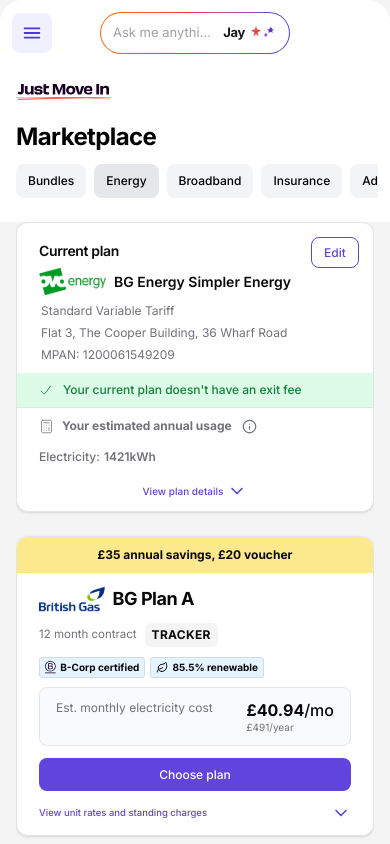
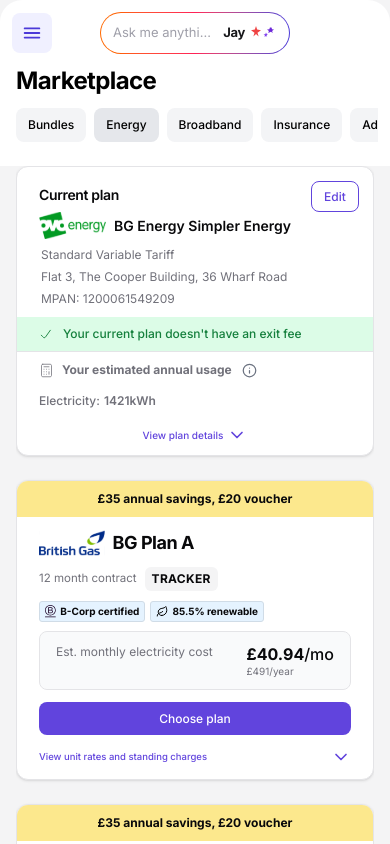
Before and after one commit to vargastm/just-move-in-challenge, a React (Vite) app: page / in a window 390 px wide. Built offline with nearby package versions, Linux system fonts and the light colour scheme.

Commit message:
fix: update MarketplaceHeader styles for improved responsiveness and layout adjustments

```diff
--- a/src/components/MarketplaceHeader/MarketplaceHeader.tsx
+++ b/src/components/MarketplaceHeader/MarketplaceHeader.tsx
@@ -94,10 +94,10 @@
           </div>
         </div>
 
-        <div className="bg-white px-4 pt-4 pb-5">
+        <div className="bg-white px-4 pb-5 md:pt-4">
           <a
             href="/"
-            className="inline-block focus-visible:outline-2 focus-visible:outline-offset-2 focus-visible:outline-[#2563EB]"
+            className="hidden focus-visible:outline-2 focus-visible:outline-offset-2 focus-visible:outline-[#2563EB] md:inline-block"
           >
             <img
               src={logoSvg}
@@ -107,7 +107,7 @@
               className="h-4 w-auto"
             />
           </a>
-          <h1 className="mt-4 mb-3 text-[24px] leading-tight font-bold tracking-tight text-black">
+          <h1 className="mb-3 text-[24px] leading-tight font-bold tracking-tight text-black md:mt-4">
             Marketplace
           </h1>
           <nav
```
